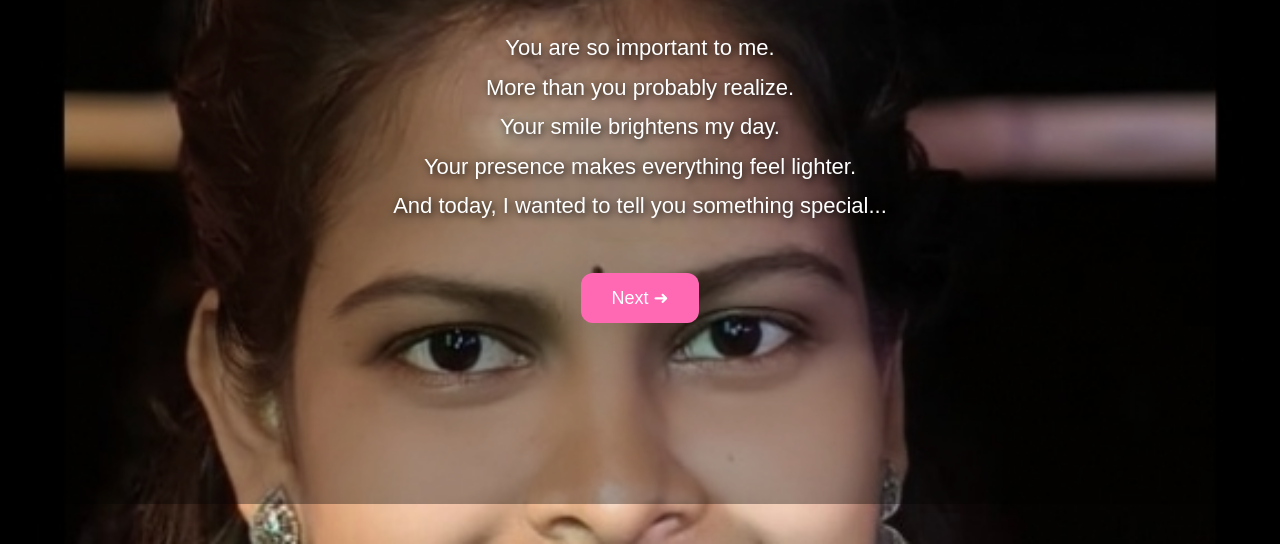
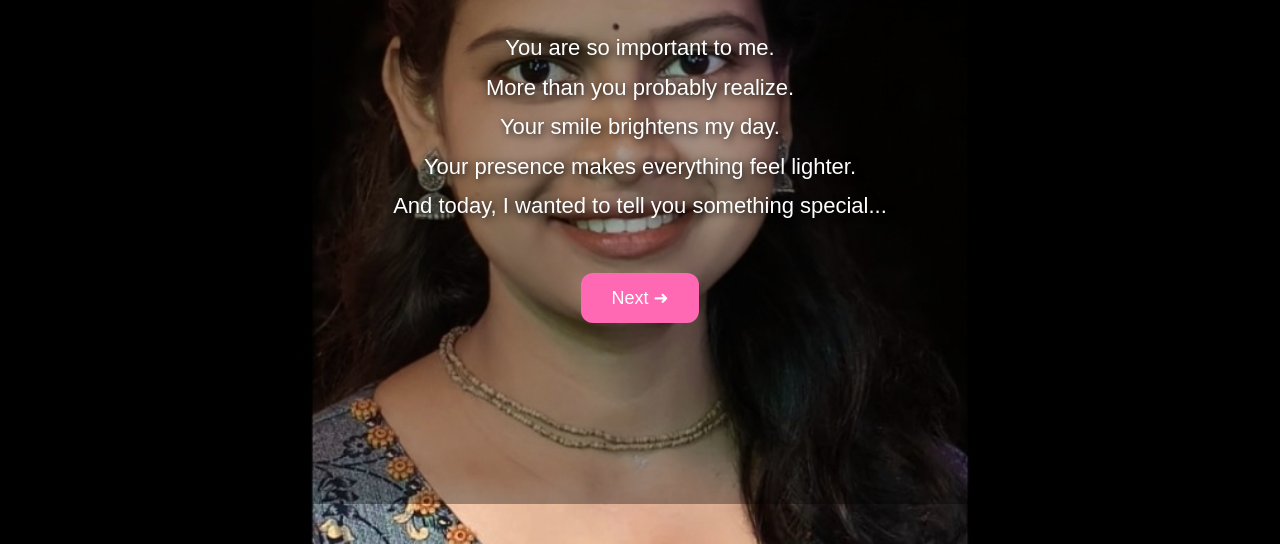
Before and after one commit to medtrainingphd-stack/Simu, a plain HTML site: page index.html in a window 1280 px wide. Shown: the part 296-840 px from the top of the page. Drawn offline with Linux system fonts and the light colour scheme.

Commit message:
Update index.html

```diff
--- a/index.html
+++ b/index.html
@@ -14,10 +14,10 @@ body{
     overflow:hidden;
 
     background-image:url("simu1.jpeg");
-    background-size:cover;
-    background-position:center;
+    background-size:contain;
+    background-position:center center;
     background-repeat:no-repeat;
-    background-attachment:fixed;
+    background-color:black;
 }
 
 body::before{
```
